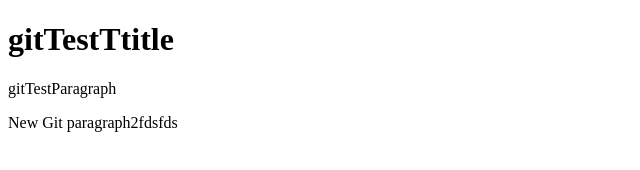
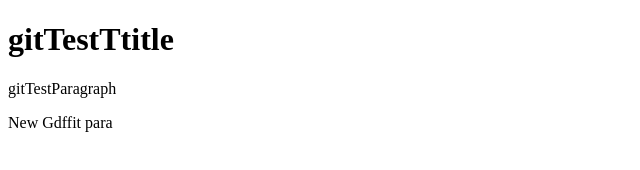
Before and after one commit to AlecDannmayr/newGitTest, a plain HTML site: page index.html in a window 1280 px wide. Shown: the full height of the page, 0-640 px from the left. Drawn offline with Linux system fonts and the light colour scheme.

```diff
--- a/index.html
+++ b/index.html
@@ -9,7 +9,7 @@
 
     <h1>gitTestTtitle</h1>
     <p>gitTestParagraph</p>
-    <p>New Git paragraph2fdsfds</p>
+    <p>New Gdffit para</p>
 
 </body>
 </html>
```
